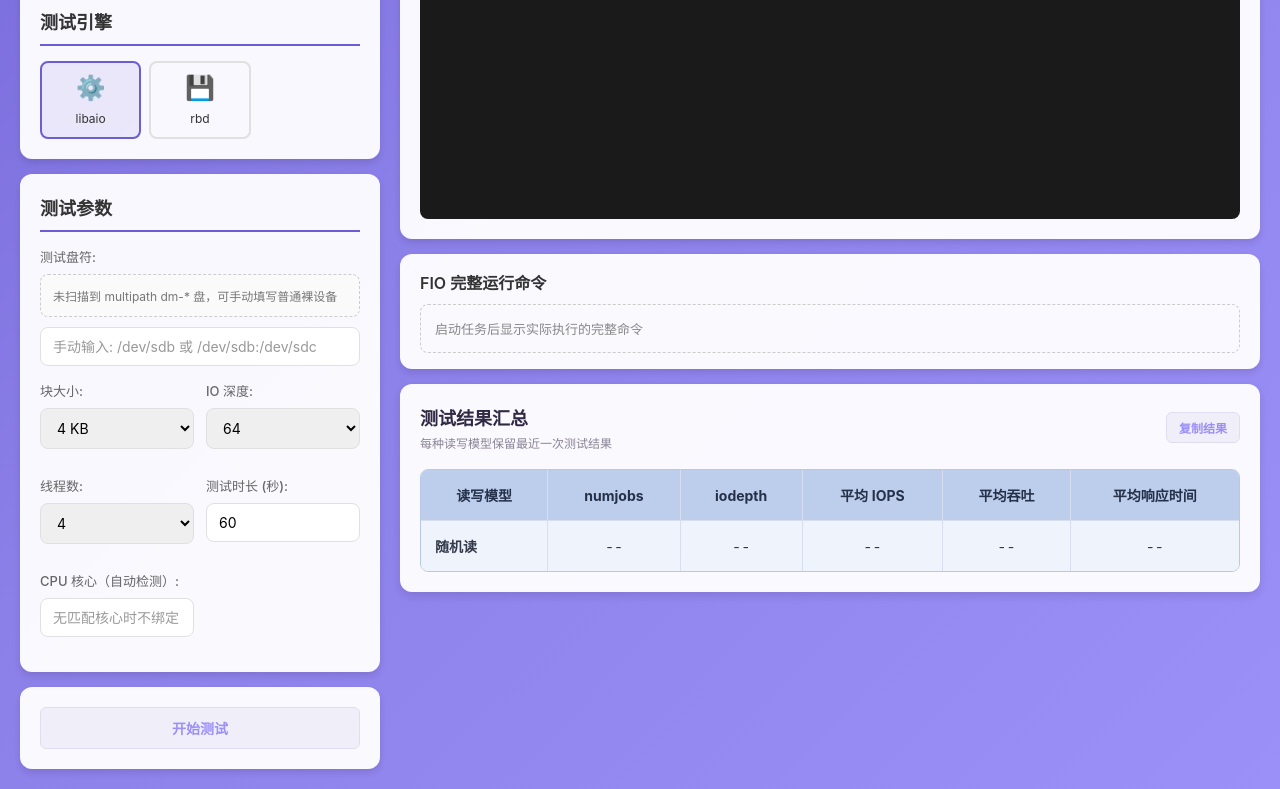
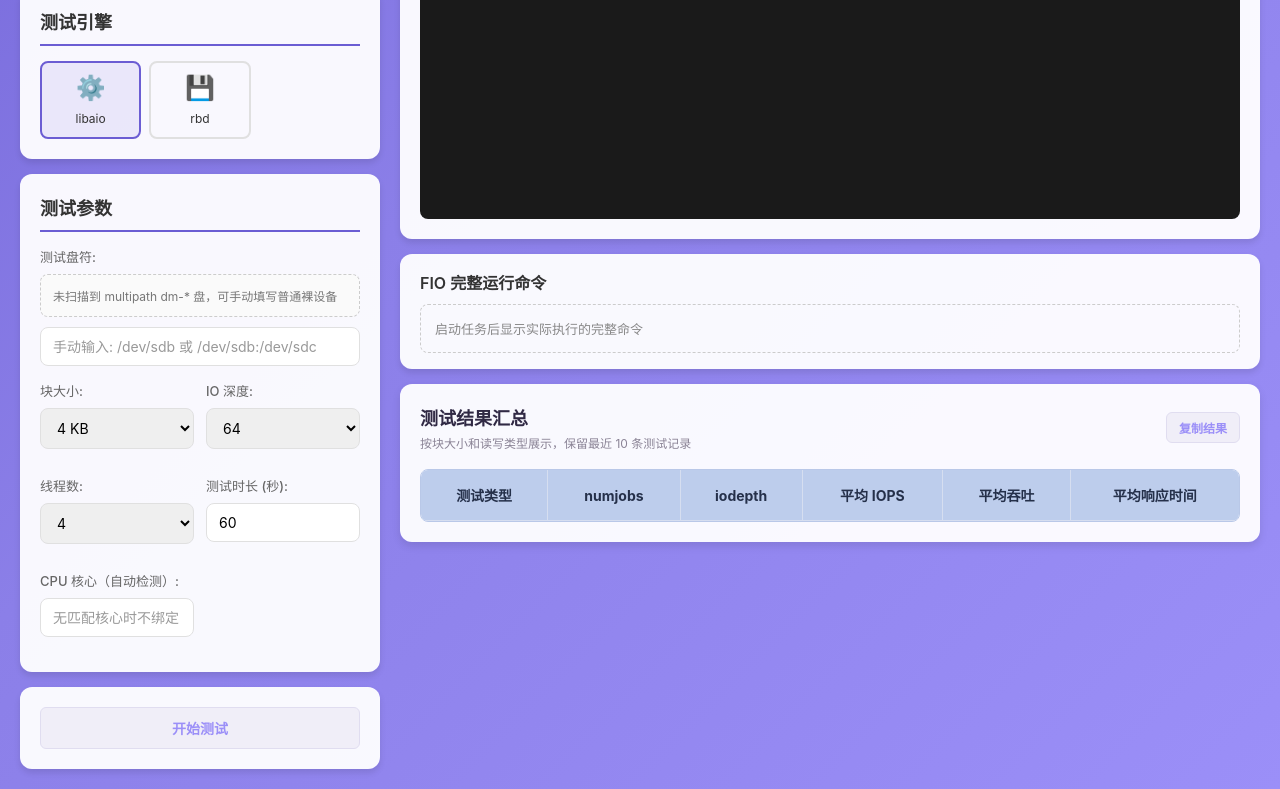
Before and after one commit to ruigang19289/tools, a Vue app in the folder frontend/: page /perf/fio in a window 1280 px wide. Shown: the part 830-1619 px from the top of the page. Built offline with nearby package versions, Linux system fonts and the light colour scheme.

Commit message:
feat: retain last ten fio test results

```diff
--- a/frontend/src/apps/performance/FIOTest.vue
+++ b/frontend/src/apps/performance/FIOTest.vue
@@ -341,7 +341,7 @@
           <div class="result-header">
             <div>
               <h2 class="result-title">测试结果汇总</h2>
-              <p>每种读写模型保留最近一次测试结果</p>
+              <p>按块大小和读写类型展示，保留最近 10 条测试记录</p>
             </div>
             <button class="btn btn-compact" :disabled="!hasCopyableResult" @click="copyTestResult">复制结果</button>
           </div>
@@ -349,7 +349,7 @@
             <table class="result-table">
               <thead>
                 <tr>
-                  <th>读写模型</th>
+                  <th>测试类型</th>
                   <th>numjobs</th>
                   <th>iodepth</th>
                   <th>平均 IOPS</th>
@@ -358,7 +358,7 @@
                 </tr>
               </thead>
               <tbody>
-                <tr v-for="row in resultRows" :key="row.key" :class="{ 'result-row-current': isTesting && params.rw === row.key }">
+                <tr v-for="row in resultRows" :key="row.id" :class="{ 'result-row-current': row.current }">
                   <td>{{ row.label }}</td>
                   <td>{{ row.numjobs }}</td>
                   <td>{{ row.iodepth }}</td>
@@ -508,6 +508,12 @@ const progressPercent = computed(() => {
 })
 
 const supportedResultTypes = ['randwrite', 'randread', 'randrw', 'write', 'read']
+const resultHistory = reactive([])
+const blockSizeLabel = value => {
+  const text = String(value || '').trim()
+  return text.replace(/k$/i, 'K').replace(/m$/i, 'M').replace(/g$/i, 'G')
+}
+const resultTypeLabel = (bs, rw) => `${blockSizeLabel(bs)}${rwLabels[rw] || rw}`
 const blockSizeToMiB = value => {
   const match = String(value || '').trim().match(/^(\d+(?:\.\d+)?)([kKmMgG])$/)
   if (!match) return 0
@@ -519,29 +525,27 @@ const blockSizeToMiB = value => {
   return 0
 }
 const bandwidthFromIops = (iops, bs) => Number(iops) * blockSizeToMiB(bs)
-const savedResults = reactive({})
 const activeTestConfig = ref(null)
 const hasTestResult = computed(() => chartData.iops.length > 0)
-const hasSavedResults = computed(() => !!savedResults[params.rw])
-const hasCopyableResult = computed(() => hasSavedResults.value || (isTesting.value && hasTestResult.value))
+const hasCopyableResult = computed(() => resultHistory.length > 0 || (isTesting.value && hasTestResult.value))
 const resultRows = computed(() => {
-  const key = params.rw
-  if (!supportedResultTypes.includes(key)) return []
-
-  const saved = savedResults[key]
-  const isCurrent = isTesting.value && hasTestResult.value
-  return [{
-    key,
-    label: rwLabels[key],
-    iops: saved?.iops ?? (isCurrent ? currentStats.iops.toFixed(0) : '--'),
-    bw: saved?.bw ? `${saved.bw} MiB/s` : (isCurrent ? `${bandwidthFromIops(currentStats.iops, params.bs).toFixed(1)} MiB/s` : '--'),
-    lat: saved?.lat ? `${saved.lat} ms` : (isCurrent ? `${currentStats.lat.toFixed(2)} ms` : '--'),
-    numjobs: saved?.numjobs ?? (isCurrent ? params.numjobs : '--'),
-    iodepth: saved?.iodepth ?? (isCurrent ? params.iodepth : '--')
-  }]
+  const rows = resultHistory.map(row => ({ ...row, current: false }))
+  if (isTesting.value && hasTestResult.value && supportedResultTypes.includes(params.rw)) {
+    rows.unshift({
+      id: 'current',
+      label: resultTypeLabel(params.bs, params.rw),
+      iops: currentStats.iops.toFixed(0),
+      bw: `${bandwidthFromIops(currentStats.iops, params.bs).toFixed(1)} MiB/s`,
+      lat: `${currentStats.lat.toFixed(2)} ms`,
+      numjobs: params.numjobs,
+      iodepth: params.iodepth,
+      current: true
+    })
+  }
+  return rows.slice(0, 10)
 })
 const testResultText = computed(() => [
-  '读写模型\tnumjobs\tiodepth\t平均 IOPS\t平均吞吐\t平均响应时间',
+  '测试类型\tnumjobs\tiodepth\t平均 IOPS\t平均吞吐\t平均响应时间',
   ...resultRows.value.map(row => `${row.label}\t${row.numjobs}\t${row.iodepth}\t${row.iops}\t${row.bw}\t${row.lat}`)
 ].join('\n'))
 
@@ -1253,13 +1257,17 @@ const finishTest = (status = 'completed') => {
 
   const completedConfig = activeTestConfig.value
   if (completedConfig && supportedResultTypes.includes(completedConfig.rw) && chartData.iops.length > 0 && status !== 'error') {
-    savedResults[completedConfig.rw] = {
+    resultHistory.unshift({
+      id: `${Date.now()}-${completedConfig.rw}`,
+      label: resultTypeLabel(completedConfig.bs, completedConfig.rw),
       iops: avgIops.value,
-      bw: avgBw.value,
-      lat: avgLat.value,
+      bw: `${avgBw.value} MiB/s`,
+      lat: `${avgLat.value} ms`,
       numjobs: completedConfig.numjobs,
-      iodepth: completedConfig.iodepth
-    }
+      iodepth: completedConfig.iodepth,
+      current: false
+    })
+    if (resultHistory.length > 10) resultHistory.splice(10)
   }
 
   const statusText = status === 'partial' ? '测试部分完成' : status === 'stopped' ? '测试已停止' : status === 'error' ? '测试失败' : '测试完成'
```
